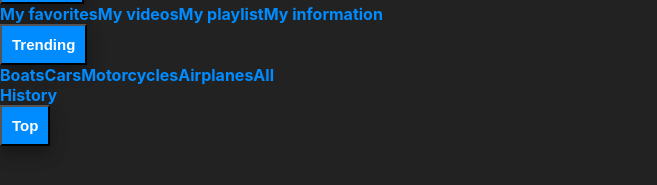
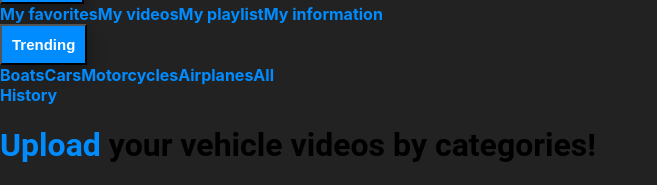
Before and after one commit to Sinuhem23/VehicleUP, a React (Create React App) app: page /signedinhome in a window 1280 px wide. Shown: the part 615-800 px from the top of the page, without its empty margins (0-657 px from the left). Built offline with nearby package versions, Linux system fonts and the light colour scheme; no server answers.

Commit message:
need to adjust some css

```diff
--- a/package.json
+++ b/package.json
@@ -8,6 +8,7 @@
     "@testing-library/user-event": "^12.8.3",
     "react": "^17.0.2",
     "react-dom": "^17.0.2",
+    "react-router-dom": "^5.3.0",
     "react-scripts": "4.0.3",
     "web-vitals": "^1.1.2"
   },
--- a/src/App.js
+++ b/src/App.js
@@ -9,7 +9,7 @@ import SignedInHome from './Components/SignedInHome';
 import EntirePlayList from './Components/EntirePlayList';
 import FavoritePlayList from './Components/FavoritePlayList';
 import History from './Components/History';
-import LandingPage from './Components/LandingPage';
+import Home from './Components/Home';
 import TrendingAirPlane from './Components/TrendingAirPlane';
 import TrendingBoats from './Components/TrendingBoats';
 import TrendingCars from './Components/TrendingCars';
@@ -56,7 +56,7 @@ function App() {
           <Switch>
             <Route exact path='/'>
               {' '}
-              <SignedInHome />{' '}
+              <Home />{' '}
             </Route>
             <Route exact path='/entireplaylist'>
               {' '}
@@ -70,9 +70,9 @@ function App() {
               {' '}
               <History />
             </Route>
-            <Route exact path='/landingpage'>
+            <Route exact path='/signedinhome'>
               {' '}
-              <LandingPage />
+              <SignedInHome />
             </Route>
             <Route exact path='/trendingairplane'>
               <TrendingAirPlane />
--- a/src/Components/TrendingAirplane.js
+++ b/src/Components/TrendingAirplane.js
@@ -1,6 +1,6 @@
 import React from 'react';
 
-function TrendingAirplane() {
+function TrendingAirPlane() {
   return (
     <div>
       {/* -- Airplane Videos Section -- */}
@@ -87,4 +87,4 @@ function TrendingAirplane() {
   );
 }
 
-export default TrendingAirplane;
+export default TrendingAirPlane;
```
Also changed, not shown: 1 other file (tests, documents, lock files or other folders).
